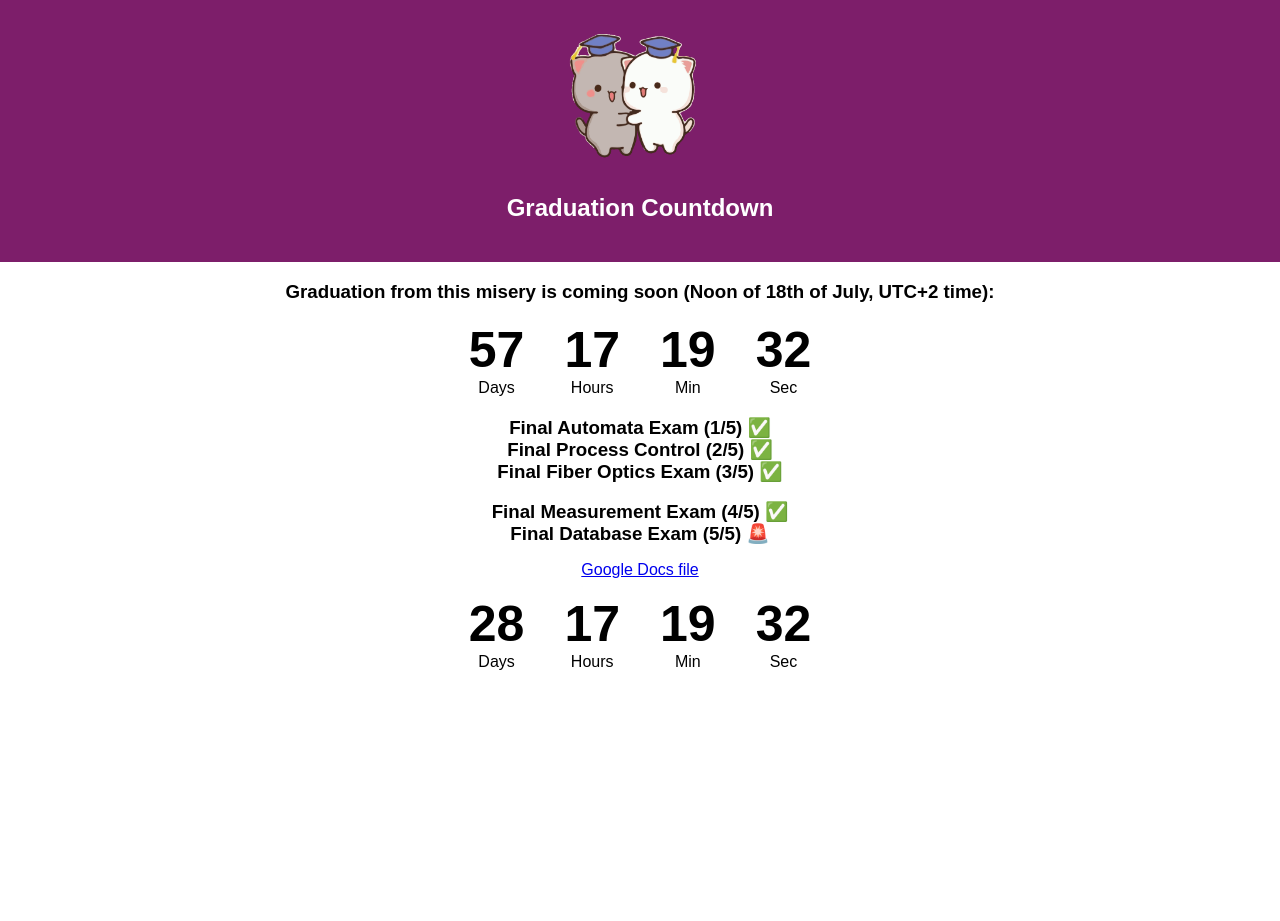
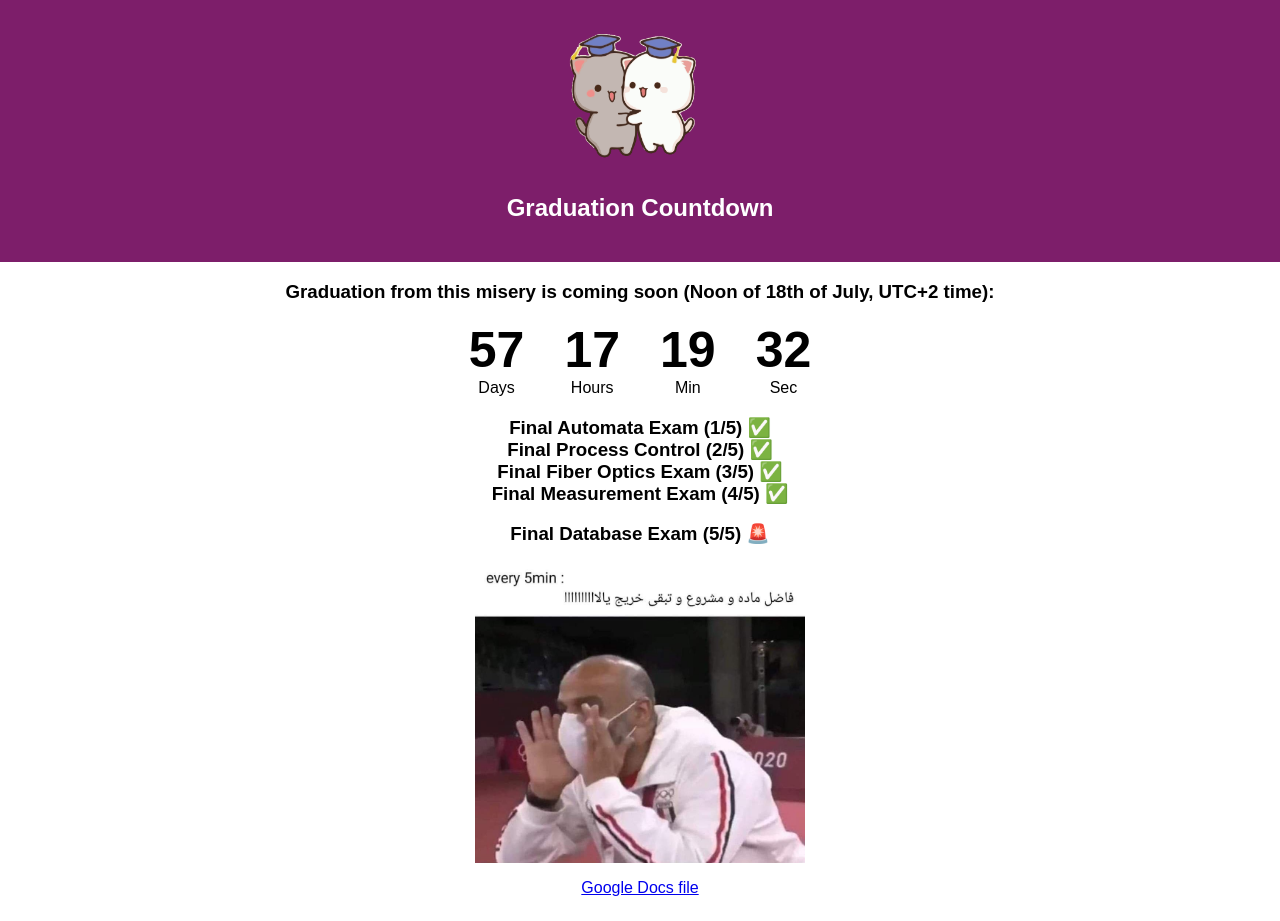
Before and after one commit to geekahmed/Graduation-Countdown, a React (Create React App) app: page / in a window 1280 px wide. Shown: the top 921 px of the page. Built offline with nearby package versions, Linux system fonts and the light colour scheme.

Commit message:
add hant image

```diff
--- a/src/App.js
+++ b/src/App.js
@@ -3,6 +3,7 @@ import Countdown from "./Countdown.js";
 import logo from "./images/logo.gif";
 import image from "./images/image.jpg"
 import zetna from "./images/zetna.jpg"
+import hant from "./images/hant.jpg"
 import ReactPlayer from "react-player";
 import Footer from "./components/Footer.js";
 class App extends Component {
@@ -30,6 +31,7 @@ class App extends Component {
             <h3 className="textPrimary">Final Automata Exam (1/5) ✅</h3>
             <h3 className="textPrimary">Final Process Control (2/5) ✅</h3>
             <h3 className="textPrimary">Final Fiber Optics Exam (3/5) ✅</h3>
+            <h3 className="textPrimary">Final Measurement Exam (4/5) ✅</h3>
             <br />
             {/* <div className="apologyToMorgan">
             <q>أخواني لا يجب أن تحركنا الاحقاد عن الناجحين والمتفوقين, لقد هاجمنا هنا من نفس هذا المكان أشخاص قدموا لنا الكثير, ولكن ما أن وضحت لنا الحقيقة حتي رجعنا عما كنا فيه وندمنا علي ما فعلنا </q>
@@ -37,9 +39,10 @@ class App extends Component {
             </div> */}
           </div>
           <div>
-            <h3 className="textPrimary">Final Measurement Exam (4/5) ✅</h3>
             {/* <p className="textPrimary">(دخيـــلك معلم سيـــد لا تقوصنــي)</p> */}
             <h3 className="textPrimary">Final Database Exam (5/5) 🚨</h3>
+            <br/>
+            <img src={hant} className="hant" height="330" width="530" alt="هانت يا معلم"></img>
             <p><a href="https://docs.google.com/document/d/1j1uKAcZpUD6PbXdr_eCnszbzCRpSbu1YT3Vo8J2ThXg/edit" target="_blank">Google Docs file</a></p>
             <Countdown date={`${year}-06-19T16:00:00`} />
           </div>
--- a/src/index.css
+++ b/src/index.css
@@ -125,6 +125,15 @@ body {
   width: 100%;
   height: auto;
 }
+.hant{
+  display: flex;
+  flex-direction: column;
+  justify-content: center;
+  align-items: center;
+  margin: auto;
+  max-width: 330px;
+  max-height: 300px;
+}
 /* .container{
   margin-top: 20px;
   background-image:
```
Also changed, not shown: src/images/hant.jpg (added).
